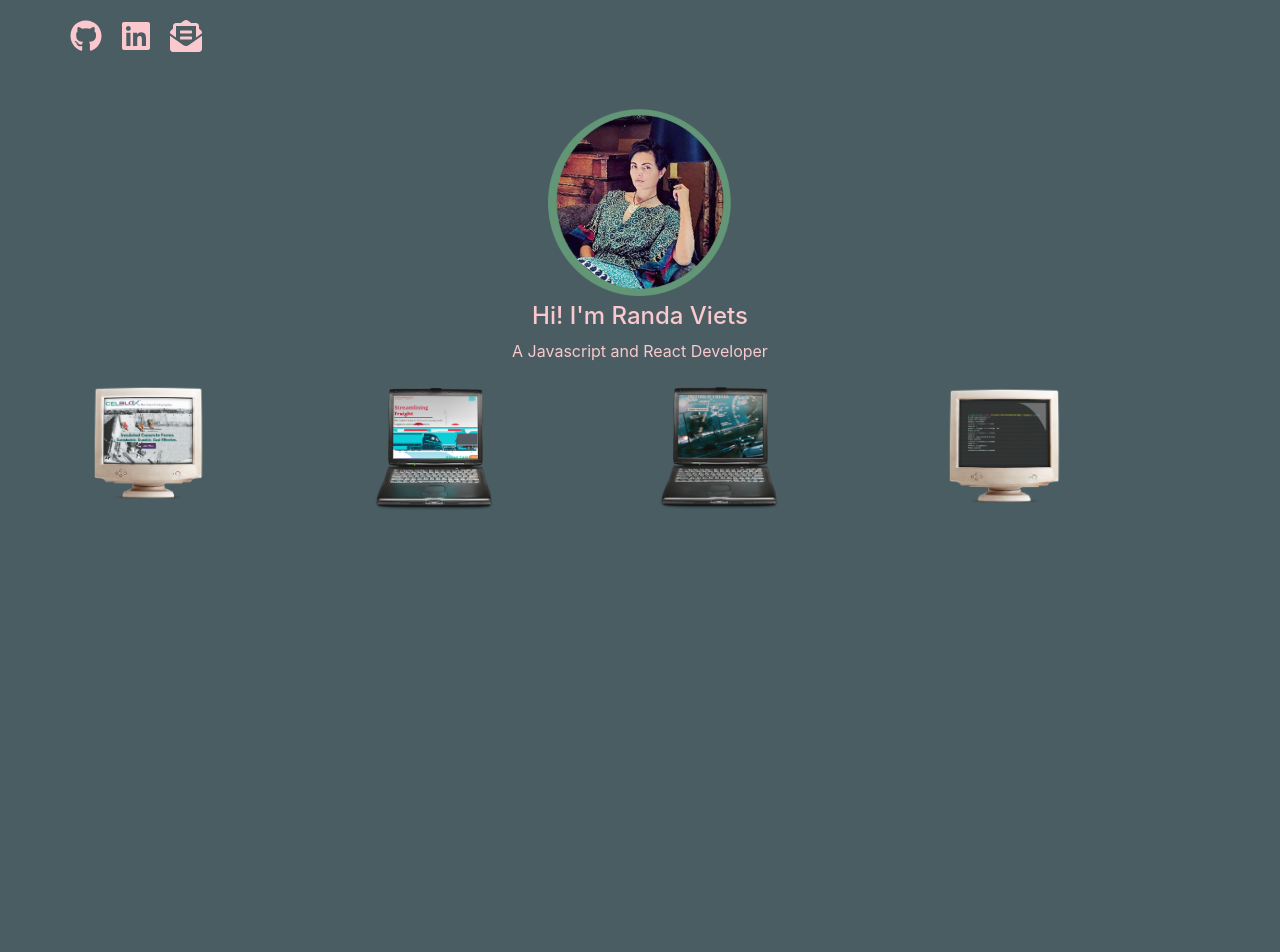
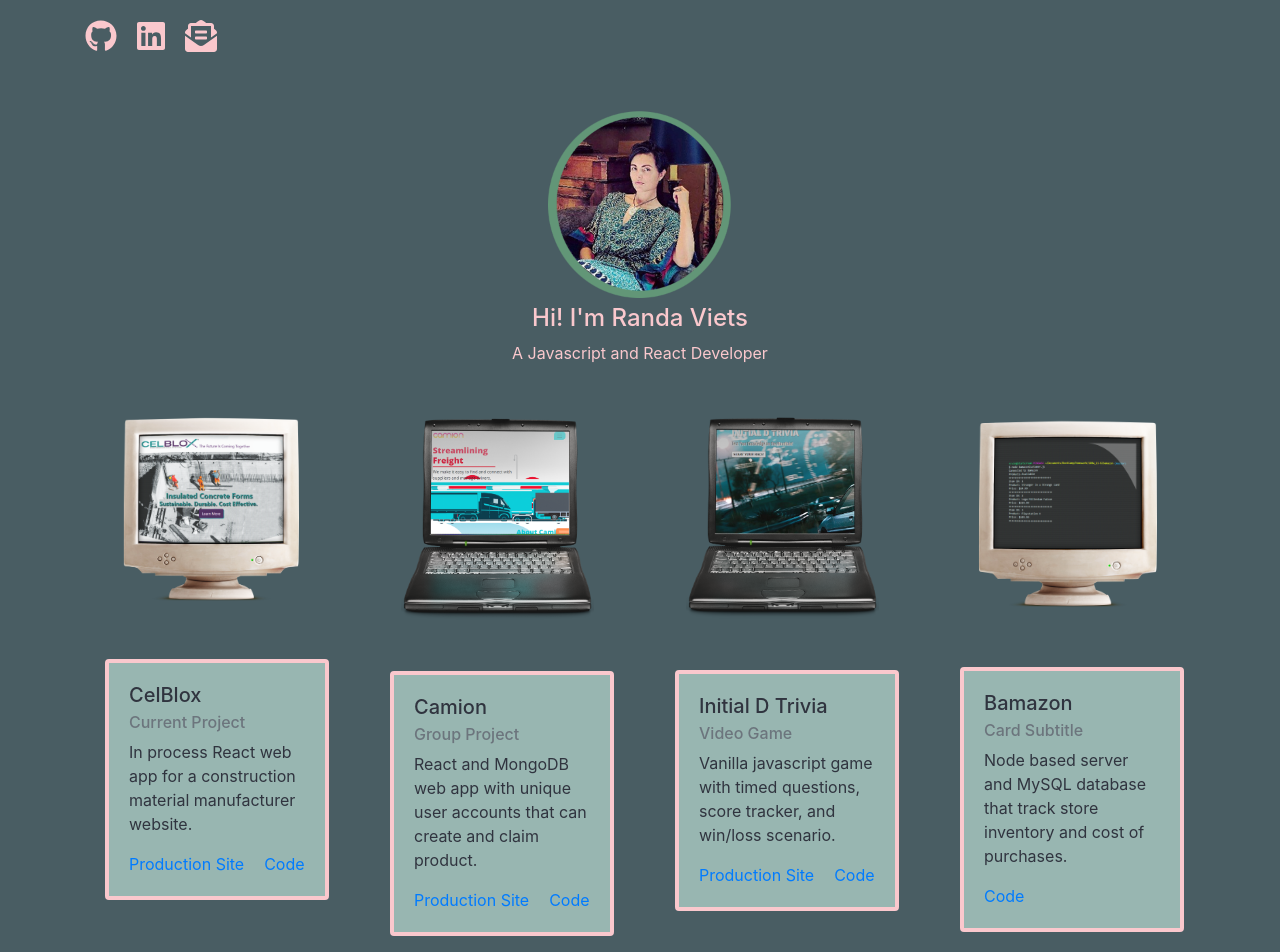
Before and after one commit to rcviets/react-portfolio, a React (Create React App) app: page / in a window 1280 px wide. Shown: the top 952 px of the page. Before the commit the page ends 800 px from the top, so only its background shows below. Built offline with nearby package versions, Linux system fonts and the light colour scheme.

Commit message:
job card descriptions/styling

```diff
--- a/src/components/card/index.js
+++ b/src/components/card/index.js
@@ -1,6 +1,7 @@
 import React from "react";
 import { Container, Row, Col } from "react-bootstrap";
 import Image from "react-bootstrap/Image";
+import Card from "react-bootstrap/Card";
 import Celblox from "../../images/celblox.png";
 import Camion from "../../images/camion.png";
 import InitialD from "../../images/initialD.png";
@@ -12,16 +13,59 @@ const JobCards = () => {
         <Container>
             <Row>
                 <Col md={"3"}>
-                <Image className="job-image" src={Celblox} thumbnail />
+                    <Image className="job-image" src={Celblox} thumbnail />
+                    <Card className="job-card" style={{ width: '14rem' }}>
+                        <Card.Body>
+                            <Card.Title className="job-title">CelBlox</Card.Title>
+                            <Card.Subtitle className="mb-2 text-muted">Current Project</Card.Subtitle>
+                            <Card.Text className ="job-description">
+                                In process React web app for a construction material manufacturer website.
+                            </Card.Text>
+                            <Card.Link href="#">Production Site</Card.Link>
+                            <Card.Link href="#">Code</Card.Link>
+                        </Card.Body>
+                    </Card>
                 </Col>
                 <Col md={"3"}>
-                <Image className="job-image" src={Camion} thumbnail />
+                    <Image className="job-image" src={Camion} thumbnail />
+                    <Card className="job-card" style={{ width: '14rem' }}>
+                        <Card.Body>
+                            <Card.Title className="job-title">Camion</Card.Title>
+                            <Card.Subtitle className="mb-2 text-muted">Group Project</Card.Subtitle>
+                            <Card.Text className="job-description">
+                                React and MongoDB web app with unique user accounts that can create and claim product.
+                            </Card.Text>
+                            <Card.Link href="#">Production Site</Card.Link>
+                            <Card.Link href="#">Code</Card.Link>
+                        </Card.Body>
+                    </Card>
                 </Col>
                 <Col md={"3"}>
-                <Image className="job-image" src={InitialD} thumbnail />
+                    <Image className="job-image" src={InitialD} thumbnail />
+                    <Card className="job-card" style={{ width: '14rem' }}>
+                        <Card.Body>
+                            <Card.Title className="job-title">Initial D Trivia</Card.Title>
+                            <Card.Subtitle className="mb-2 text-muted">Video Game</Card.Subtitle>
+                            <Card.Text className="job-description">
+                                Vanilla javascript game with timed questions, score tracker, and win/loss scenario.
+                            </Card.Text>
+                            <Card.Link href="#">Production Site</Card.Link>
+                            <Card.Link href="#">Code</Card.Link>
+                        </Card.Body>
+                    </Card>
                 </Col>
                 <Col md={"3"}>
-                <Image className="job-image" src={Bamazon} thumbnail />
+                    <Image className="job-image" src={Bamazon} thumbnail />
+                    <Card className="job-card" style={{ width: '14rem' }}>
+                        <Card.Body>
+                            <Card.Title className="job-title">Bamazon</Card.Title>
+                            <Card.Subtitle className="mb-2 text-muted">Card Subtitle</Card.Subtitle>
+                            <Card.Text className="job-description">
+                                Node based server and MySQL database that track store inventory and cost of purchases.
+                            </Card.Text>
+                            <Card.Link href="#">Code</Card.Link>
+                        </Card.Body>
+                    </Card>
                 </Col>
             </Row>
         </Container>
--- a/src/components/card/style.css
+++ b/src/components/card/style.css
@@ -1,6 +1,14 @@
 .job-image {
     background-color: transparent;
     border-color: transparent;
-    max-width: 50%;
+    padding: 30px;
     max-height: fit-content;
+    text-align: center;
 }
+
+.job-card {
+    background-color: #98B6B1;
+    color: #30343F;
+    border: 4px solid #FAC8CD;
+    margin: 20px;
+}
--- a/src/components/social/index.js
+++ b/src/components/social/index.js
@@ -1,5 +1,5 @@
 import React from "react";
-import { Container, Row } from "react-bootstrap";
+import { Container, Row, Col } from "react-bootstrap";
 import { FontAwesomeIcon } from "@fortawesome/react-fontawesome";
 import { faLinkedin } from "@fortawesome/free-brands-svg-icons";
 import { faGithub } from "@fortawesome/free-brands-svg-icons";
@@ -10,9 +10,11 @@ const Socials = () => {
     return (
         <Container>
             <Row>
-            <FontAwesomeIcon className="social-icon" icon={faGithub} size={"2x"} color={"#FAC8CD"} />
-            <FontAwesomeIcon className="social-icon" icon={faLinkedin} size={"2x"} color={"#FAC8CD"} />
-            <FontAwesomeIcon className="social-icon" icon={faEnvelopeOpenText} size={"2x"} color={"#FAC8CD"} />
+                <Col md={12}>
+                    <FontAwesomeIcon className="social-icon" icon={faGithub} size={"2x"} color={"#FAC8CD"} />
+                    <FontAwesomeIcon className="social-icon" icon={faLinkedin} size={"2x"} color={"#FAC8CD"} />
+                    <FontAwesomeIcon className="social-icon" icon={faEnvelopeOpenText} size={"2x"} color={"#FAC8CD"} />
+                </Col>
             </Row>
         </Container>
     );
```
